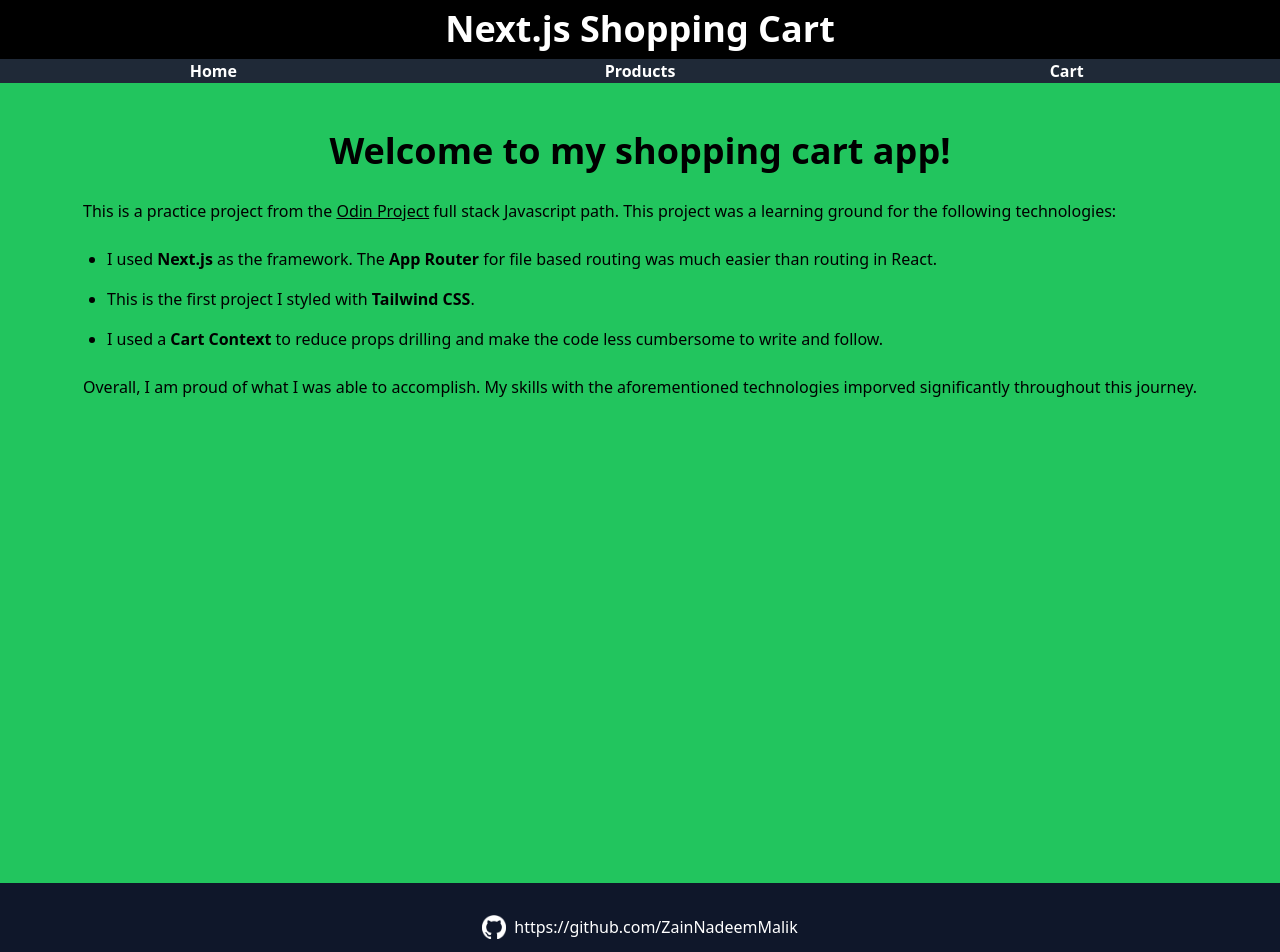
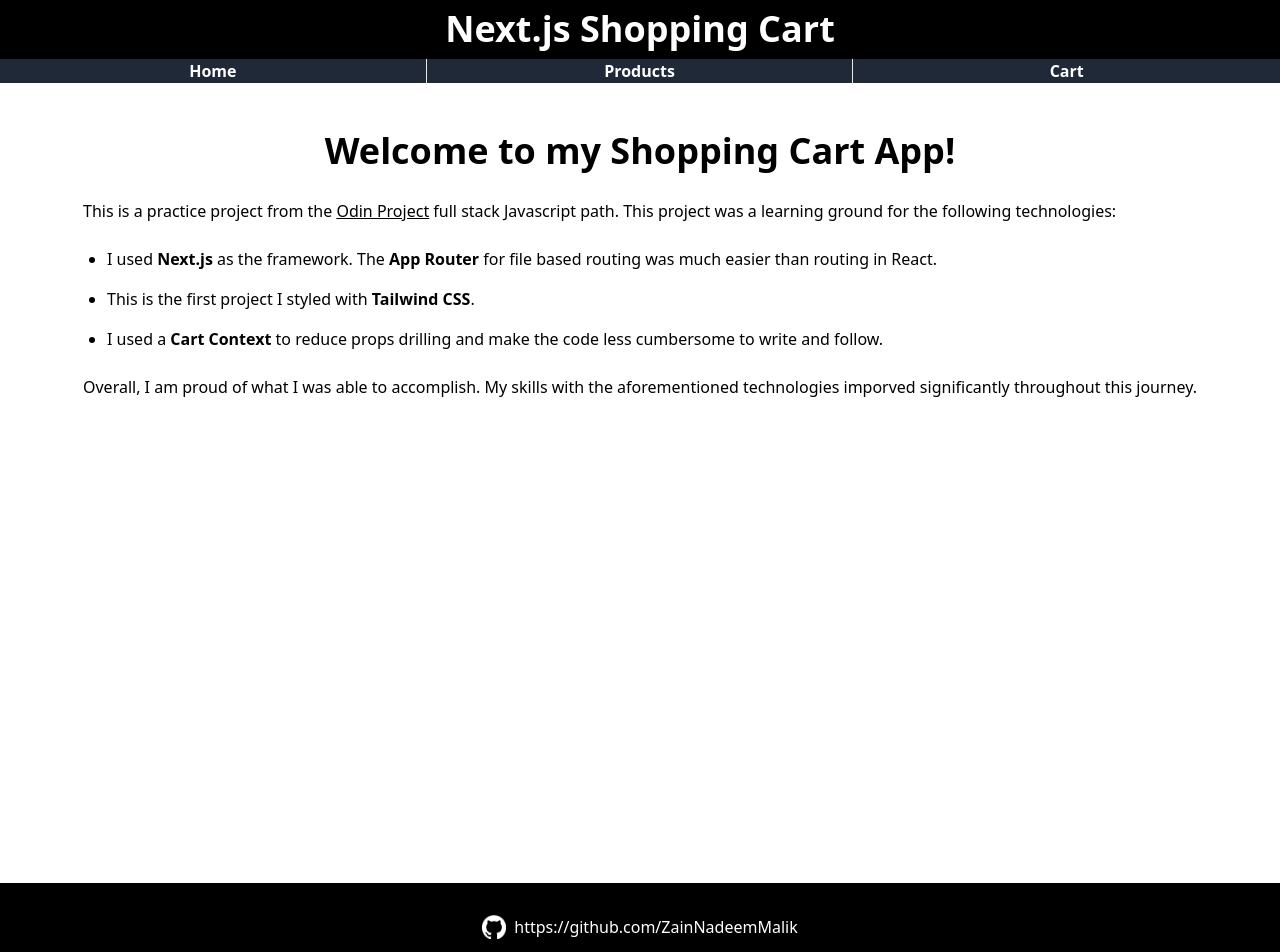
Before and after one commit to ZainNadeemMalik/next-shopping-cart, a Next.js app: page / in a window 1280 px wide. Shown: the top 952 px of the page. Built offline with nearby package versions, Linux system fonts and the light colour scheme.

Commit message:
updated color scheme and some adjustments

```diff
--- a/src/app/cart/CartItem.tsx
+++ b/src/app/cart/CartItem.tsx
@@ -25,17 +25,18 @@ const CartItem: React.FC<CartItemProps> = ({ item }) => {
   return (
     <div className="rounded mb-8 shadow-xl">
       {/* <div className="cart-item-img-container"> */}
-        <img src={item.image} alt={item.title} className="w-full h-auto aspect-square object-contain"/>
+        <img src={item.image} alt={item.title} className="w-full h-auto mb-2 aspect-square object-contain"/>
       {/* </div> */}
-      <h3>{item.title}</h3>
-      <p> <span className="font-bold">Price: </span> ${item.price.toFixed(2)}</p>
+      <h3 className="font-bold mb-1">{item.title}</h3>
+      <p className="mb-1"><span className="font-bold">Price: </span> ${item.price.toFixed(2)}</p>
       <label htmlFor=""><span className="font-bold">Quantity: </span></label>
       <input
        type="number"
+       className="mb-1"
        value={item.quantity}
        min={1}
        onChange={e => handleUpdateCart(item.id, e.target.value)}/>
-      <button onClick={() => handleRemoveFromCart(item.id)} className="block font-bold bg-orange-600 hover:bg-orange-400 px-4 py-2 rounded">Remove</button>
+      <button onClick={() => handleRemoveFromCart(item.id)} className="block font-bold text-white bg-orange-600 hover:bg-orange-400 px-4 py-2 rounded">Remove</button>
     </div>
   )
 }
--- a/src/app/cart/CartItemList.tsx
+++ b/src/app/cart/CartItemList.tsx
@@ -28,8 +28,8 @@ export default function CartItemList() {
 
       </div>
     )}
-    <div className="bg-pink-400 p-8">
-      <button className="font-bold bg-slate-600 hover:bg-slate-400 rounded py-2 px-4 mb-4">Proceed to checkout</button>
+    <div className="bg-purple-800 text-white px-8 py-4">
+      <button className="font-bold bg-pink-600 hover:bg-pink-400 rounded py-2 px-4 mb-4">Proceed to checkout</button>
         <div className="cart-total">
           <h3> <span className="font-bold">Total price: </span> ${totalPrice.toFixed(2)}</h3>
         </div>
--- a/src/app/cart/page.tsx
+++ b/src/app/cart/page.tsx
@@ -5,7 +5,7 @@ import CartItemList from "./CartItemList";
 const Cart = () => {
   return(
     <>
-    <h2 className="font-bold text-3xl bg-green-700 leading-loose">Cart</h2>
+    <h2 className="font-bold text-3xl p-2 bg-purple-800 text-white leading-loose">Cart</h2>
     <CartItemList />
     </>
   )
--- a/src/app/page.tsx
+++ b/src/app/page.tsx
@@ -2,9 +2,11 @@ import React from "react"
 
 const HomePage: React.FC = () => {
  return (
-  <div className="grid justify-center bg-green-500 min-h-dvh">
+  <div className="grid justify-center min-h-dvh">
     <div className="mt-12">
-    <h2 className="text-4xl font-bold mb-7 text-center">Welcome to my shopping cart app!</h2>
+    <h2 className="text-4xl font-bold mb-7 text-center">Welcome to my Shopping Cart App!</h2>
+
+    <div className="px-4">
     <p>This is a practice project from the <a href="https://www.theodinproject.com/paths/full-stack-javascript" className="underline hover:text-blue-700" target="_blank" rel="noopener noreferrer ">Odin Project</a> full stack Javascript path. This project was a learning ground for the following technologies:</p>
     <ul className="m-6 grid gap-4 list-disc">
 
@@ -23,6 +25,8 @@ const HomePage: React.FC = () => {
     <p>Overall, I am proud of what I was able to accomplish. My skills with the aforementioned technologies imporved significantly throughout this journey.</p>
     </div>
 
+    </div>
+
   </div>
  )
 }
--- a/src/app/products/ProductItem.tsx
+++ b/src/app/products/ProductItem.tsx
@@ -32,13 +32,13 @@ const ProductItem: React.FC<ProductItemProps> = ({ product }) => {
   return (
     <div className="bor rounded mb-8 shadow-xl">
       {/* <div className="product-img-container"> */}
-        <img src={product.image} alt={product.title} className="w-full h-auto aspect-square object-contain"/>
+        <img src={product.image} alt={product.title} className="w-full h-auto aspect-square object-contain mb-2"/>
       {/* </div> */}
-      <h3>{product.title}</h3>
-      <p><span className="font-bold">Price:</span> ${product.price.toFixed(2)}</p>
+      <h3 className="font-bold mb-1">{product.title}</h3>
+      <p className="mb-1"><span className="font-bold">Price:</span> ${product.price.toFixed(2)}</p>
       <label htmlFor="quantity" id={`quantity-${product.id}`}> <span className="font-bold">Select Quantity: </span> </label>
-      <input type="number" id={`quantity-${product.id}`} value={quantity} onChange={handleQuantityChange} />
-      <button onClick={() => handleAddToCart(product, quantity)} className="bg-red-400 hover:bg-red-300 rounded block py-2 px-4">Add to cart</button>
+      <input type="number" id={`quantity-${product.id}`} value={quantity} className="mb-1" onChange={handleQuantityChange} />
+      <button onClick={() => handleAddToCart(product, quantity)} className="bg-purple-800 hover:bg-purple-600 rounded block py-2 px-4 text-white">Add to cart</button>
     </div>
   )
 }
--- a/src/app/products/page.tsx
+++ b/src/app/products/page.tsx
@@ -5,7 +5,7 @@ import ProductList from "./ProductList";
 const ProductsPage = () => {
   return(
     <>
-    <h2 className="font-bold text-3xl leading-loose">Products Page</h2>
+    <h2 className="font-bold text-3xl leading-loose bg-purple-800 text-white p-2">Products Page</h2>
     <ProductList />
     </>
   )
--- a/src/components/Footer.tsx
+++ b/src/components/Footer.tsx
@@ -2,7 +2,7 @@ import React from "react";
 
 const Footer: React.FC = () => {
   return (
-    <footer className="flex justify-center gap-2 p-8 bg-slate-900">
+    <footer className="flex justify-center gap-2 p-8 bg-black">
         <img src="/github-mark-white.png" className="w-6 h-6" alt="github" />
       <a href="https://github.com/ZainNadeemMalik" target="_blank" rel="noreferrer noopener" className="text-white hover:text-gray-500">https://github.com/ZainNadeemMalik</a>
     </footer>
--- a/src/components/Navbar.tsx
+++ b/src/components/Navbar.tsx
@@ -5,9 +5,9 @@ const Navbar: React.FC = () => {
   return (
     <nav className="bg-gray-800 text-">
       <ul className="flex justify-around font-bold">
-        <li className="flex-1 text-center"><Link className="block h-full w-full hover:bg-blue-600" href="/">Home</Link></li>
-        <li className="flex-1 text-center"><Link className="block h-full w-full hover:bg-blue-600" href="products">Products</Link></li>
-        <li className="flex-1 text-center"><Link className="block h-full w-full hover:bg-blue-600" href="cart">Cart</Link></li>
+        <li className="flex-1 text-center"><Link className="block h-full w-full border-r hover:bg-gray-600" href="/">Home</Link></li>
+        <li className="flex-1 text-center"><Link className="block h-full w-full border-r hover:bg-gray-600" href="products">Products</Link></li>
+        <li className="flex-1 text-center"><Link className="block h-full w-full hover:bg-gray-600" href="cart">Cart</Link></li>
       </ul>
     </nav>
   )
```
